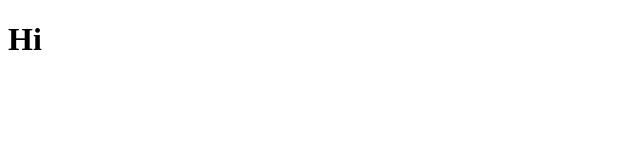
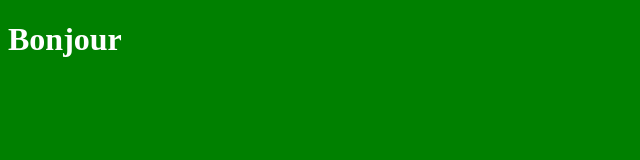
Before and after one commit to aminebkl/hello, a plain HTML site: page index.html in a window 1280 px wide. Shown: the whole page, without its empty margins (0-640 px from the left). Drawn offline with Linux system fonts and the light colour scheme.

Commit message:
hi->bonjour

```diff
--- a/index.html
+++ b/index.html
@@ -4,7 +4,13 @@
 		<title></title>
 		<meta chartset="utf-8">
 	</head>
+	<style type="text/css">
+	body{
+		background-color: green;
+		color: white;
+	}
+	</style>
 	<body>
-		<h1>Hi</h1>
+		<h1>Bonjour</h1>
 	</body>
 </html>
```
